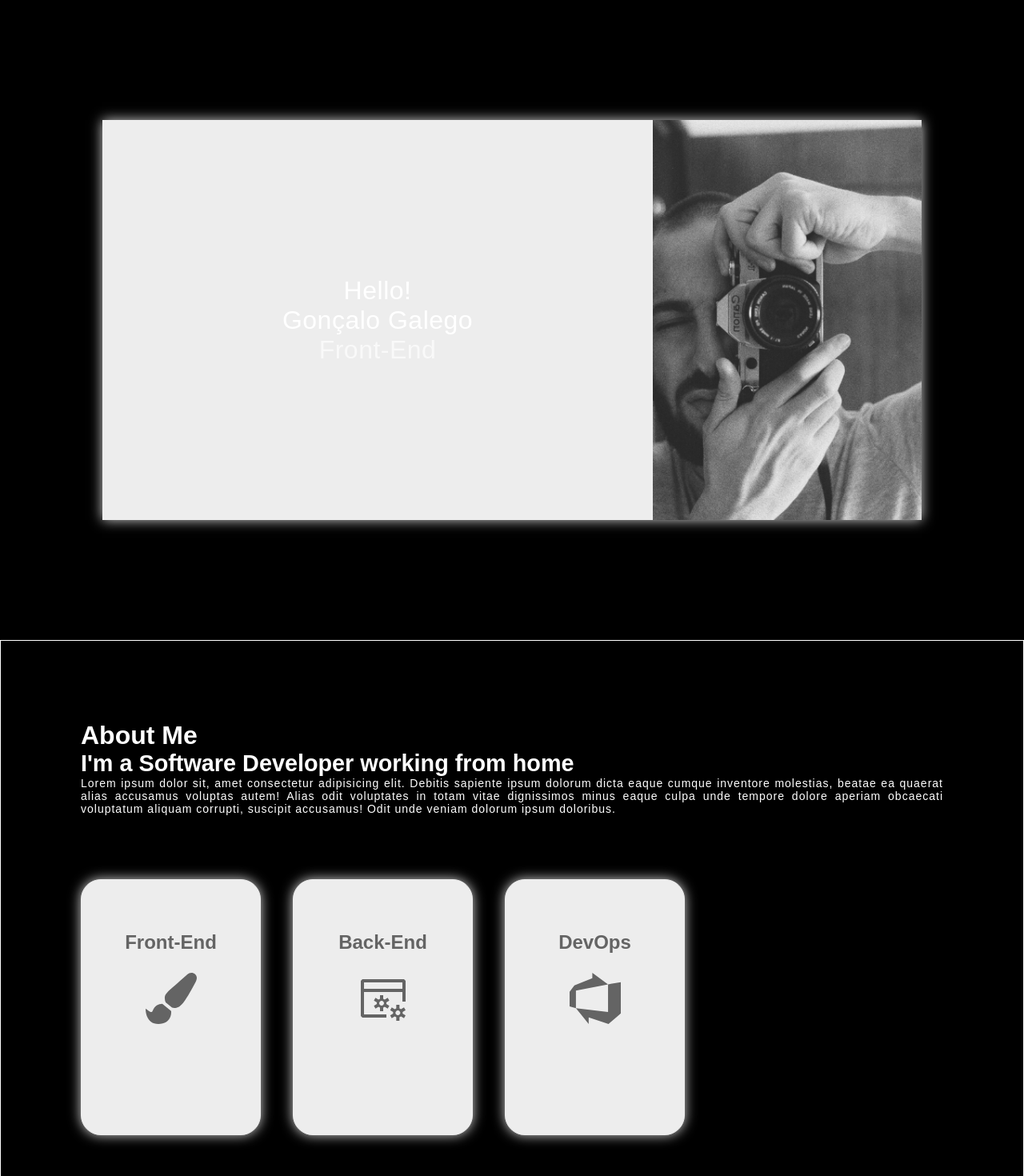
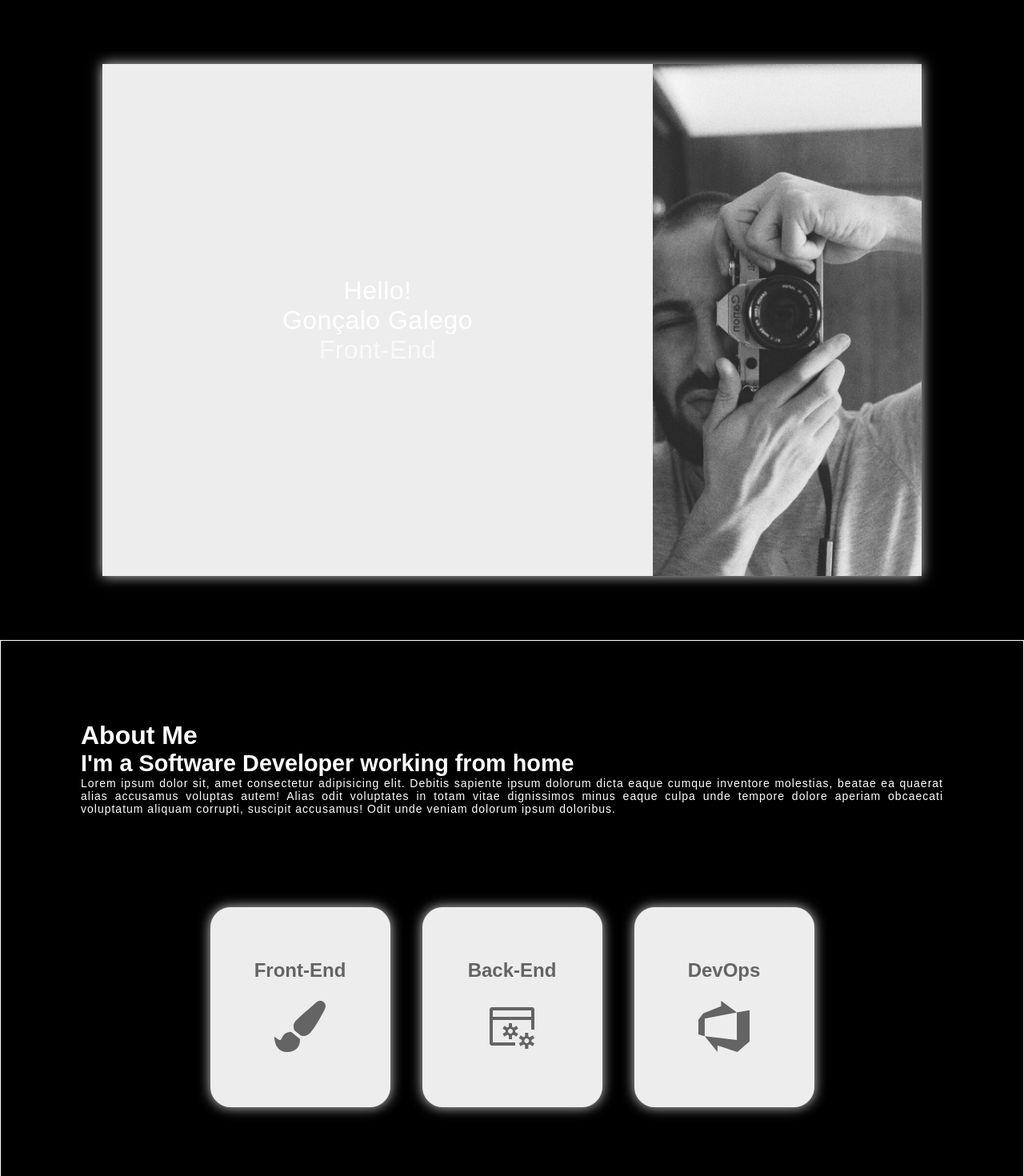
Before and after one commit to gogalego/site, a React (Create React App) app: page / in a window 1280 px wide. Shown: the top 1470 px of the page at 80% size. Built offline with nearby package versions, Linux system fonts and the light colour scheme.

Commit message:
Minor Css Fixies Home & About

```diff
--- a/src/components/about.css
+++ b/src/components/about.css
@@ -21,6 +21,8 @@
     display: inline-flex;
     flex-wrap: wrap;
     gap: 2.5rem;
+    align-items: center;
+    justify-content: center;
 }
 
 .about-skill-item, .about-skill-item *{
@@ -33,12 +35,14 @@
     box-shadow: 0px 0px 15px lightgray;
     border: 1px solid #ededed;
     border-radius: 25px;
+    overflow: hidden;
 }
 
 .about-skill-item-content{
     margin-top: 4rem;
     width: 100%;
     text-align: center;
+    transition: transform 0.75s ease;
 }
 
 .skill-title{
@@ -52,3 +56,8 @@
     font-size: 4rem;
     margin-top: 1.5rem;
 }
+
+.about-skill-item-content:hover{
+    transform: scale(1.2);
+
+}
--- a/src/components/home.css
+++ b/src/components/home.css
@@ -1,10 +1,11 @@
 .home-container{
     padding: 20px;
     height: 100vh;
-    padding-top: 150px;
-    padding-bottom: 150px;
+    padding-top: 5rem;
+    padding-bottom: 5rem;
     padding-left: 10%;
     padding-right: 10%;
+    min-height: 100vh;
 }
 
 .home-profile{
@@ -12,7 +13,9 @@
     width: 100%;
     background-color: white;
     box-shadow: 0px 0px 15px lightgray;
-    display: inline-flex
+    display: inline-flex;
+    min-height: 20rem;
+    max-height: 40rem;
 }
 
 
```
